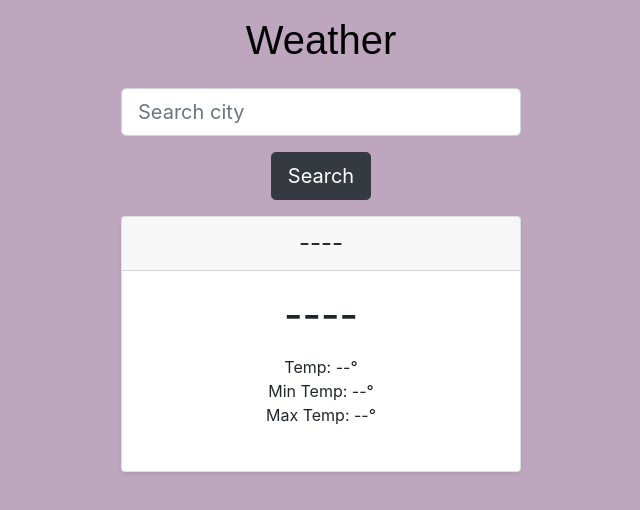
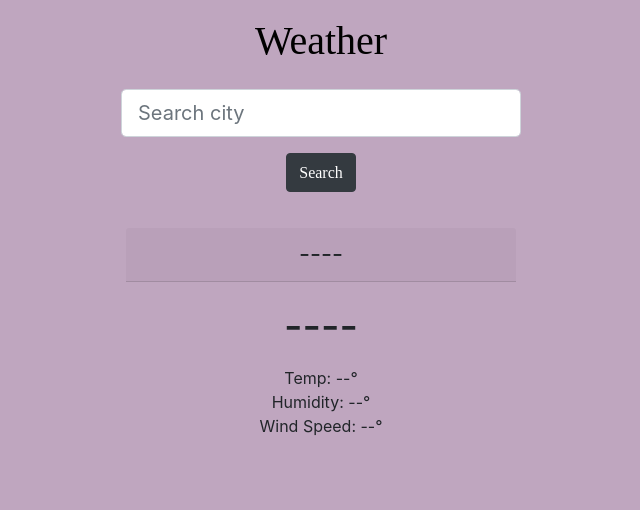
Before and after one commit to 7ommyBoy/weatherApp, a plain HTML site: page index.html in a window 1280 px wide. Shown: the whole page, without its empty margins (319-959 px from the left). Drawn offline with nearby package versions, Linux system fonts and the light colour scheme.

Commit message:
Update index.html

```diff
--- a/index.html
+++ b/index.html
@@ -6,19 +6,21 @@
   <link rel="stylesheet" href="https://stackpath.bootstrapcdn.com/bootstrap/4.3.1/css/bootstrap.min.css"
     integrity="sha384-ggOyR0iXCbMQv3Xipma34MD+dH/1fQ784/j6cY/iJTQUOhcWr7x9JvoRxT2MZw1T" crossorigin="anonymous">
   <link rel="stylesheet" type="text/css" href="style.css">
+
   <script src="script.js"></script>
 </head>
 
 <body class="text-center">
   <main>
-    <h1 class="banner p-3">Weather</h1>
+    <h1 class="banner p-3"><span style="font-family:Ariel">Weather</span></h1>
     <div class="form-group">
       <input id="city-input" class="form-control form-control-lg" type="text" placeholder="Search city">
     </div>
-    <button type="button" onclick="searchCity()" class="btn btn-lg btn-dark">Search</button>
+    <button type="button" onclick="searchCity()" class="btn btn-white btn-dark"><span
+        style="font-family:Ariel">Search</span></button>
     <div id="weather-output" class="mt-3">
       <div class="card-deck mb-3 text-center">
-        <div class="card mb-4 shadow-sm">
+        <div id="whiteline" class="card-body" card-color="black">
           <div class="card-header">
             <h4 id="city-name" class="my-0 font-weight-normal">----</h4>
           </div>
@@ -26,8 +28,8 @@
             <h1 id="weather-type" class="card-title">----</h1>
             <ul class="list-unstyled mt-3 mb-4">
               <li>Temp: <span id="temp">--</span>°</li>
-              <li>Min Temp: <span id="min-temp">--</span>°</li>
-              <li>Max Temp: <span id="max-temp">--</span>°</li>
+              <li>Humidity: <span id="humidity">--</span>°</li>
+              <li>Wind Speed: <span id="wind-speed">--</span>°</li>
             </ul>
           </div>
         </div>
```
